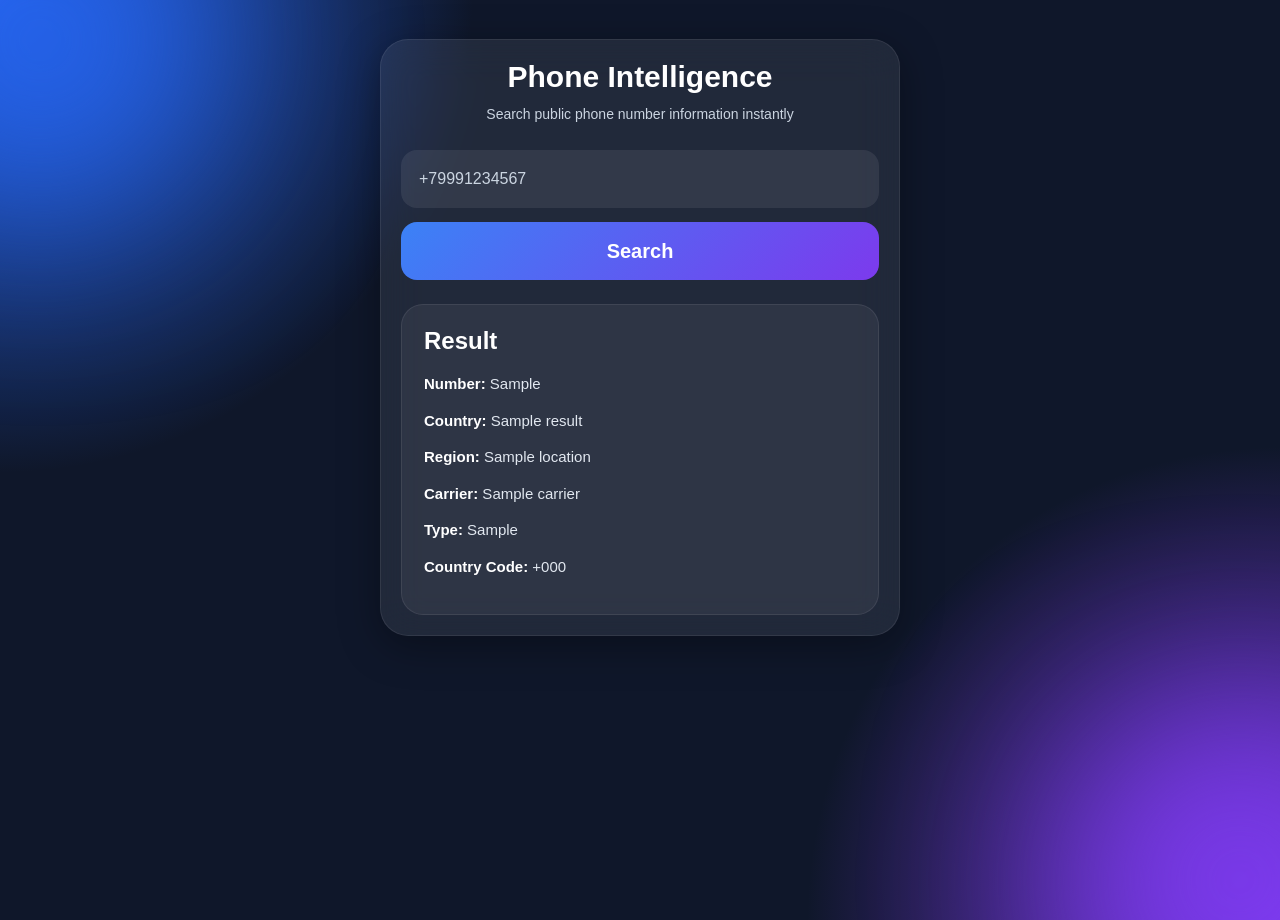
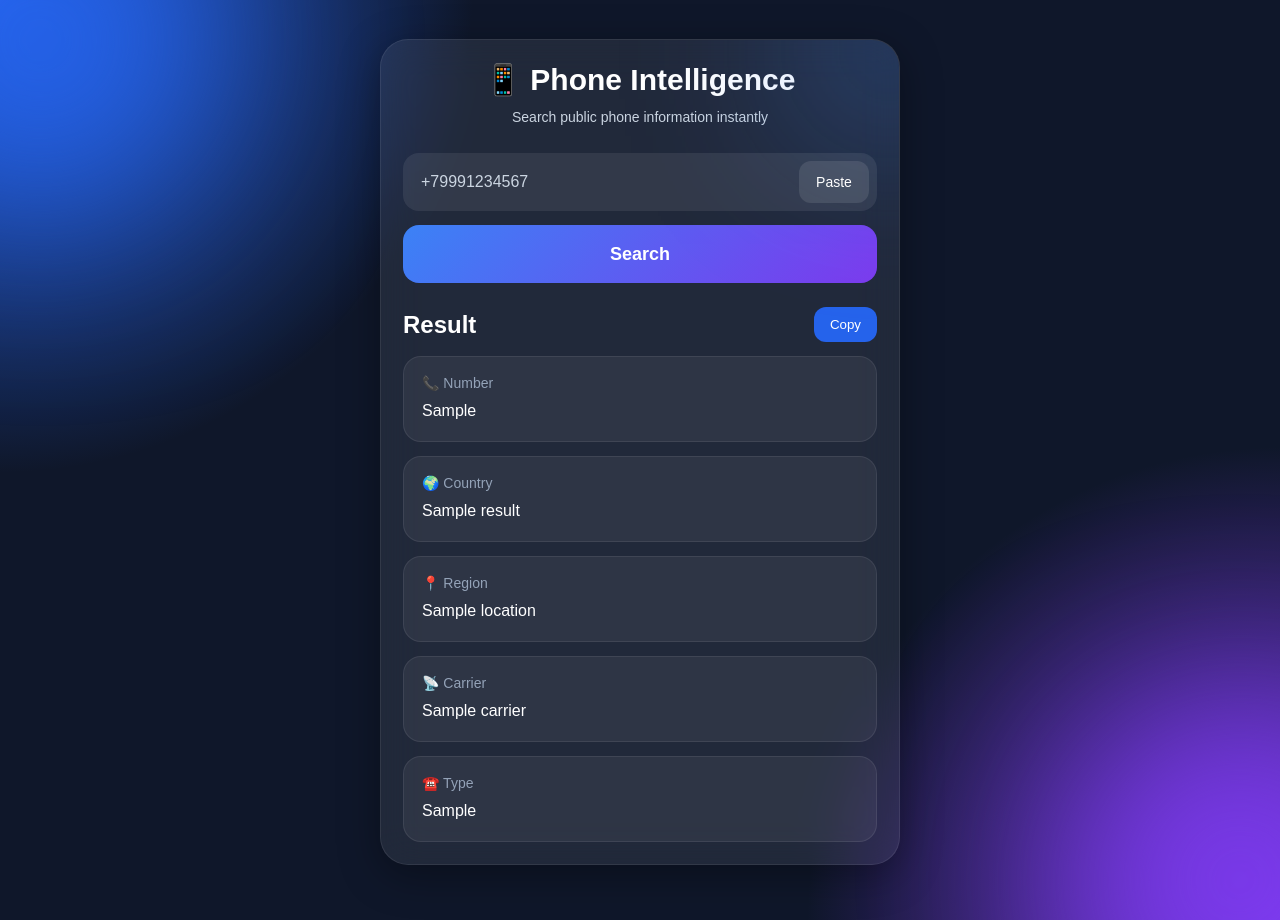
Before and after one commit to maksymtelegram0-source/phone-info-site, a Flask app: template templates/index.html in a window 1280 px wide. Run offline with Flask 3, Linux system fonts and the light colour scheme; the template is opened without the code that fills it: most values are stand-ins (such as "Sample title", 1, 10 or a date in 2020).

Commit message:
big ui update

```diff
--- a/static/style.css
+++ b/static/style.css
@@ -40,8 +40,6 @@ body{
     position:relative;
 }
 
-/* blur background */
-
 body::before,
 body::after{
 
@@ -78,8 +76,6 @@ body::after{
     right:-120px;
 }
 
-/* container */
-
 .container{
 
     width:min(100%,520px);
@@ -96,17 +92,34 @@ body::after{
 
     backdrop-filter:blur(20px);
 
-    padding:20px;
+    padding:22px;
 
     border-radius:28px;
 
     box-shadow:
     0 10px 40px rgba(0,0,0,0.35);
 
-    animation:fadeIn 0.8s ease;
+    position:relative;
 }
 
-/* title */
+.top-glow{
+
+    position:absolute;
+
+    width:180px;
+
+    height:180px;
+
+    background:#3b82f6;
+
+    filter:blur(90px);
+
+    top:-80px;
+
+    right:-80px;
+
+    opacity:0.35;
+}
 
 h1{
 
@@ -132,8 +145,6 @@ h1{
     line-height:1.5;
 }
 
-/* form */
-
 form{
 
     display:flex;
@@ -143,7 +154,10 @@ form{
     gap:14px;
 }
 
-/* input */
+.input-wrapper{
+
+    position:relative;
+}
 
 input{
 
@@ -151,7 +165,7 @@ input{
 
     height:58px;
 
-    padding:0 18px;
+    padding:0 90px 0 18px;
 
     border:none;
 
@@ -175,11 +189,36 @@ input::placeholder{
 input:focus{
 
     background:rgba(255,255,255,0.12);
+
+    transform:scale(1.01);
 }
 
-/* button */
+#pasteBtn{
 
-button{
+    position:absolute;
+
+    right:8px;
+
+    top:8px;
+
+    width:70px;
+
+    height:42px;
+
+    border:none;
+
+    border-radius:12px;
+
+    background:rgba(255,255,255,0.1);
+
+    color:white;
+
+    font-size:14px;
+
+    cursor:pointer;
+}
+
+#searchBtn{
 
     width:100%;
 
@@ -197,7 +236,7 @@ button{
 
     color:white;
 
-    font-size:20px;
+    font-size:18px;
 
     font-weight:700;
 
@@ -206,7 +245,7 @@ button{
     transition:0.3s;
 }
 
-button:hover{
+#searchBtn:hover{
 
     transform:translateY(-2px);
 
@@ -214,69 +253,104 @@ button:hover{
     0 10px 25px rgba(59,130,246,0.4);
 }
 
-/* loader */
-
 .loader{
 
     display:none;
 
-    width:40px;
+    width:55px;
 
-    height:40px;
+    height:55px;
 
-    border:4px solid rgba(255,255,255,0.2);
+    border:5px solid rgba(255,255,255,0.15);
 
-    border-top:4px solid white;
+    border-top:5px solid white;
 
     border-radius:50%;
 
     animation:spin 1s linear infinite;
 
-    margin:25px auto;
+    margin:28px auto;
 }
-
-/* result */
 
 .result{
 
     margin-top:24px;
 
+    display:flex;
+
+    flex-direction:column;
+
+    gap:14px;
+}
+
+.result-header{
+
+    display:flex;
+
+    justify-content:space-between;
+
+    align-items:center;
+}
+
+.result h2{
+
+    font-size:24px;
+}
+
+.copy-btn{
+
+    border:none;
+
+    padding:10px 16px;
+
+    border-radius:12px;
+
+    background:#2563eb;
+
+    color:white;
+
+    cursor:pointer;
+}
+
+.info-card{
+
     background:rgba(255,255,255,0.06);
 
     border:1px solid rgba(255,255,255,0.08);
 
-    padding:22px;
+    padding:18px;
 
-    border-radius:22px;
+    border-radius:18px;
 
-    animation:slideUp 0.5s ease;
+    transition:0.3s;
 }
 
-.result h2{
+.info-card:hover{
 
-    margin-bottom:18px;
+    transform:translateY(-2px);
 
-    font-size:24px;
+    background:rgba(255,255,255,0.08);
 }
 
-.result p{
+.info-card span{
 
-    margin:14px 0;
+    display:block;
 
-    color:#e2e8f0;
+    color:#94a3b8;
 
-    font-size:15px;
+    margin-bottom:8px;
+
+    font-size:14px;
+}
+
+.info-card p{
+
+    font-size:16px;
 
     line-height:1.5;
 
     word-break:break-word;
 }
-
-.result strong{
-    color:white;
-}
-
-/* error */
 
 .error{
 
@@ -284,14 +358,20 @@ button:hover{
 
     border:1px solid rgba(239,68,68,0.35);
 
-    padding:14px;
+    padding:16px;
 
     border-radius:14px;
 
     color:#fecaca;
 }
 
-/* animations */
+.fade-in{
+    animation:fadeIn 0.8s ease;
+}
+
+.slide-up{
+    animation:slideUp 0.5s ease;
+}
 
 @keyframes fadeIn{
 
--- a/templates/index.html
+++ b/templates/index.html
@@ -1,31 +1,28 @@
 <!DOCTYPE html>
 <html lang="ru">
-
 <head>
-
     <meta charset="UTF-8">
-
-    <meta name="viewport"
-          content="width=device-width, initial-scale=1.0">
+    <meta name="viewport" content="width=device-width, initial-scale=1.0">
 
     <title>Phone Intelligence</title>
 
-    <link rel="stylesheet"
-          href="{{ url_for('static', filename='style.css') }}">
-
+    <link rel="stylesheet" href="{{ url_for('static', filename='style.css') }}">
 </head>
-
 <body>
 
-<div class="container">
+<div class="container fade-in">
 
-    <h1>Phone Intelligence</h1>
+    <div class="top-glow"></div>
+
+    <h1>📱 Phone Intelligence</h1>
 
     <p class="subtitle">
-        Search public phone number information instantly
+        Search public phone information instantly
     </p>
 
     <form method="POST" id="searchForm">
+
+        <div class="input-wrapper">
 
             <input
                 type="text"
@@ -34,6 +31,12 @@
                 placeholder="+79991234567"
                 required
             >
+
+            <button type="button" id="pasteBtn">
+                Paste
+            </button>
+
+        </div>
 
         <button type="submit" id="searchBtn">
             Search
@@ -45,7 +48,7 @@
 
     {% if result %}
 
-        <div class="result">
+    <div class="result slide-up">
 
         {% if result.error %}
 
@@ -55,37 +58,45 @@
 
         {% else %}
 
+            <div class="result-header">
                 <h2>Result</h2>
 
+                <button class="copy-btn" id="copyBtn">
+                    Copy
+                </button>
+            </div>
+
+            <div class="info-card">
+                <span>📞 Number</span>
+                <p>{{ result.international_format }}</p>
+            </div>
+
+            <div class="info-card">
+                <span>🌍 Country</span>
                 <p>
-                    <strong>Number:</strong>
-                    {{ result.international_format }}
-                </p>
-
-                <p>
-                    <strong>Country:</strong>
+                    {% if result.country_code == 'RU' %}🇷🇺{% endif %}
+                    {% if result.country_code == 'US' %}🇺🇸{% endif %}
+                    {% if result.country_code == 'UA' %}🇺🇦{% endif %}
+                    {% if result.country_code == 'GB' %}🇬🇧{% endif %}
+                    {% if result.country_code == 'DE' %}🇩🇪{% endif %}
                     {{ result.country_name }}
                 </p>
+            </div>
 
-                <p>
-                    <strong>Region:</strong>
-                    {{ result.location }}
-                </p>
+            <div class="info-card">
+                <span>📍 Region</span>
+                <p>{{ result.location }}</p>
+            </div>
 
-                <p>
-                    <strong>Carrier:</strong>
-                    {{ result.carrier }}
-                </p>
+            <div class="info-card">
+                <span>📡 Carrier</span>
+                <p>{{ result.carrier }}</p>
+            </div>
 
-                <p>
-                    <strong>Type:</strong>
-                    {{ result.line_type }}
-                </p>
-
-                <p>
-                    <strong>Country Code:</strong>
-                    +{{ result.country_code }}
-                </p>
+            <div class="info-card">
+                <span>☎️ Type</span>
+                <p>{{ result.line_type }}</p>
+            </div>
 
         {% endif %}
 
@@ -98,31 +109,61 @@
 <script>
 
 const form = document.getElementById("searchForm");
-
 const loader = document.getElementById("loader");
-
 const button = document.getElementById("searchBtn");
-
 const input = document.getElementById("phoneInput");
+const pasteBtn = document.getElementById("pasteBtn");
 
 form.addEventListener("submit", function(event){
 
     const value = input.value.trim();
 
     if(value.length < 8){
-
         alert("Введите корректный номер");
-
         event.preventDefault();
-
         return;
     }
 
     loader.style.display = "block";
-
     button.innerText = "Searching...";
+    button.disabled = true;
 
 });
+
+pasteBtn.addEventListener("click", async () => {
+
+    try {
+
+        const text = await navigator.clipboard.readText();
+        input.value = text;
+
+    } catch {
+
+        alert("Clipboard unavailable");
+
+    }
+
+});
+
+const copyBtn = document.getElementById("copyBtn");
+
+if(copyBtn){
+
+    copyBtn.addEventListener("click", async () => {
+
+        const resultText = document.querySelector(".result").innerText;
+
+        await navigator.clipboard.writeText(resultText);
+
+        copyBtn.innerText = "Copied";
+
+        setTimeout(() => {
+            copyBtn.innerText = "Copy";
+        }, 2000);
+
+    });
+
+}
 
 </script>
 
```
Lines whose indentation alone changed are shown as unchanged.
